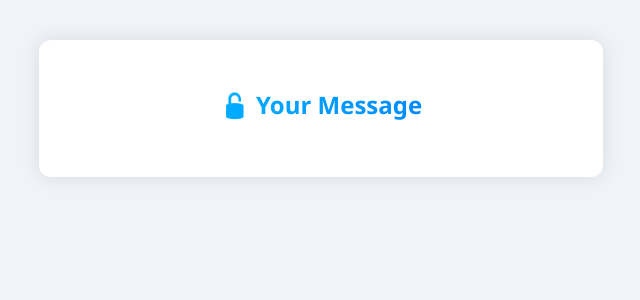
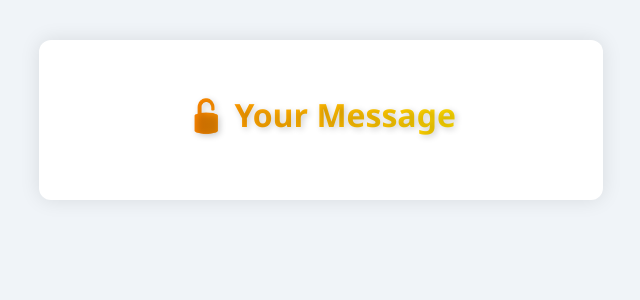
Before and after one commit to Varshasri1647/qr_generation, a Flask app: template templates/unlocked.html in a window 1280 px wide. Shown: the top 300 px of the page, without its empty margins (319-959 px from the left). Run offline with Flask 3, Linux system fonts and the light colour scheme; the template is opened without the code that fills it, so the values that code supplies are empty.

Commit message:
Update style.css

```diff
--- a/static/style.css
+++ b/static/style.css
@@ -4,6 +4,7 @@ body {
     text-align: center;
     padding: 2rem;
 }
+
 .container {
     background: #fff;
     padding: 2rem;
@@ -13,12 +14,26 @@ body {
     border-radius: 12px;
     box-shadow: 0 0 20px rgba(0,0,0,0.1);
 }
+
+/* Rainbow gradient animated text */
 .gradient-text {
-    font-size: 1.5rem;
+    font-size: 2rem;
     font-weight: bold;
-    background: linear-gradient(to right, #00c6ff, #0072ff);
+    background: linear-gradient(90deg, red, orange, yellow, green, blue, indigo, violet);
+    background-size: 400% 100%;
     -webkit-background-clip: text;
     -webkit-text-fill-color: transparent;
     background-clip: text;
     color: transparent;
+    animation: rainbow-text 6s linear infinite;
+    text-shadow: 2px 2px 6px rgba(0, 0, 0, 0.2);
 }
+
+@keyframes rainbow-text {
+    0% {
+        background-position: 0% 50%;
+    }
+    100% {
+        background-position: 100% 50%;
+    }
+}
```
